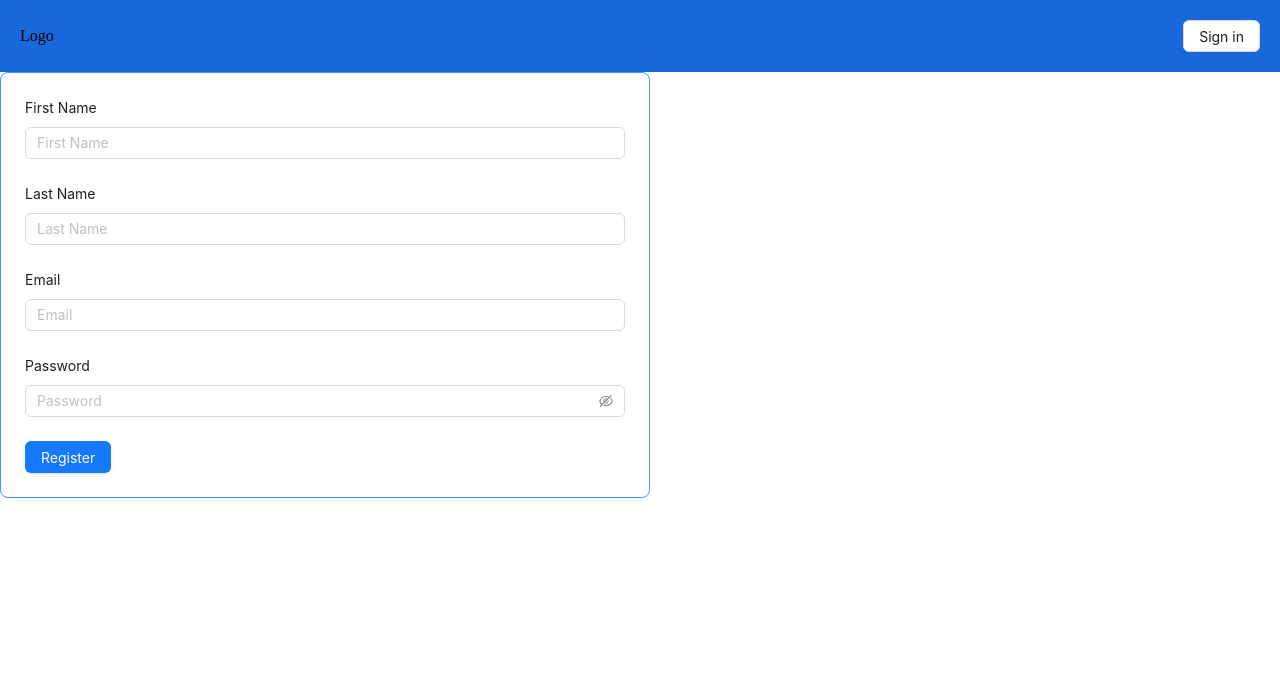
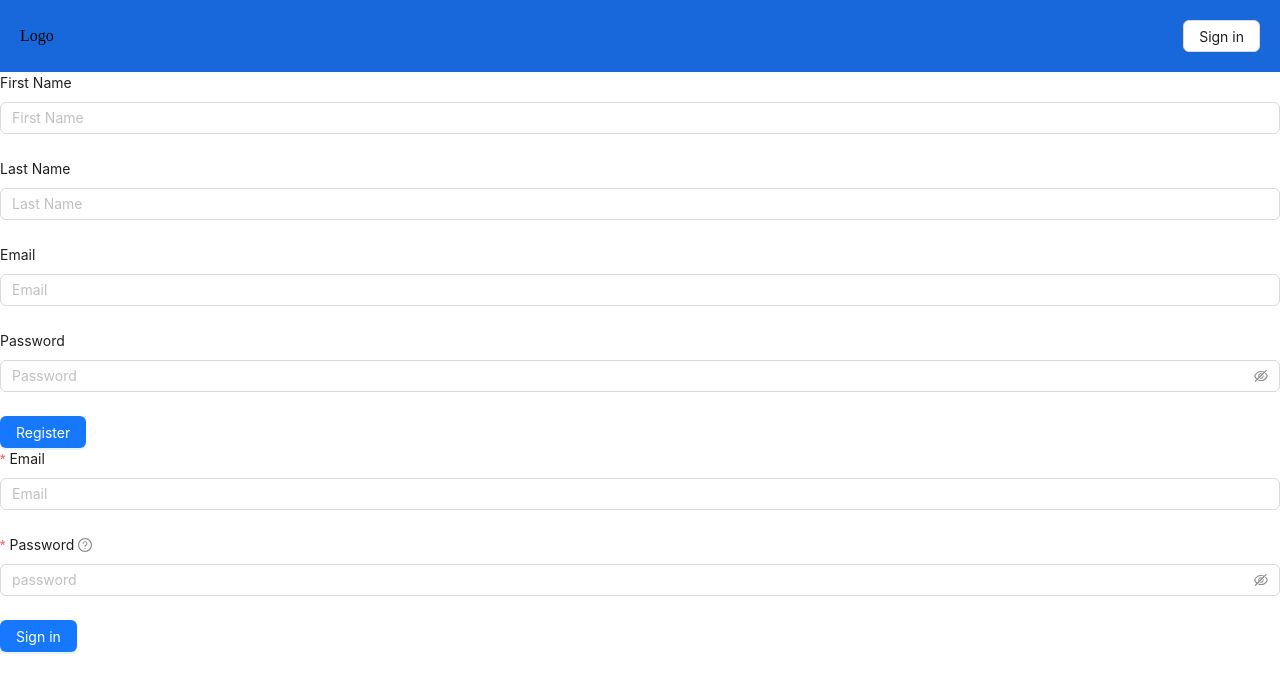
Before and after one commit to Roba2424/aca-react-jira, a React (Create React App) app: page / in a window 1280 px wide. Shown: the top 692 px of the page. Built offline with nearby package versions, Linux system fonts and the light colour scheme.

Commit message:
wip: implement login,regitster components. Added new folder core for constants

```diff
--- a/src/App.jsx
+++ b/src/App.jsx
@@ -1,4 +1,5 @@
 import Header from "./components/global/Header";
+import Login from "./pages/login";
 import Register from "./pages/register";
 import "./styles/global.css";
 
@@ -7,6 +8,7 @@
     <div id="divContainer">
       <Header />
       <Register />
+      <Login/>
     </div>
   );
 };
--- /dev/null
+++ b/src/core/utils/constants.js
@@ -0,0 +1 @@
+export const regexpValidation = /^(?=.*[A-Z])(?=(.*\d){3,})[A-Za-z\d]{6,8}$/;
--- a/src/pages/login/index.jsx
+++ b/src/pages/login/index.jsx
@@ -1,9 +1,59 @@
-const { Component } = require("react");
+import { Form, Input, Button } from "antd";
+import { signInWithEmailAndPassword } from "firebase/auth";
+import { auth } from "../../services/firebase";
+import { useState } from "react";
 
-class Login extends Component {
-  render() {
-    return <div></div>;
-  }
-}
+const Login = () => {
+  const [form] = Form.useForm();
+  const [loading, setLoading] = useState(false);
+
+  const handleLogin = async (values) => {
+    setLoading(true);
+    try {
+      const { email, password } = values;
+      const response = await signInWithEmailAndPassword(auth, email, password);
+      console.log(response, ">>>>>>");
+    } catch (error) {
+      console.log(error);
+    } finally {
+      console.log(setLoading(false));
+    }
+  };
+
+  return (
+    <div>
+      <Form layout="vertical" form={form} onFinish={handleLogin}>
+        <Form.Item
+          label="Email"
+          name="email"
+          rules={[
+            {
+              required: true,
+              message: "Please enter your email",
+            },
+          ]}
+        >
+          <Input type="email" placeholder="Email" />
+        </Form.Item>
+        <Form.Item
+          label="Password"
+          name="password"
+          tooltip=""
+          rules={[
+            {
+              required: true,
+              message: "Please enter your password",
+            },
+          ]}
+        >
+          <Input.Password placeholder="password" />
+        </Form.Item>
+        <Button type="primary" htmlType="submit" loading={loading}>
+          Sign in
+        </Button>
+      </Form>
+    </div>
+  );
+};
 
 export default Login;
--- a/src/pages/register/index.jsx
+++ b/src/pages/register/index.jsx
@@ -1,57 +1,46 @@
 import { createUserWithEmailAndPassword } from "firebase/auth";
 import { auth } from "../../services/firebase";
-import { Component } from "react";
-import { Button, Form, Input, notification } from "antd";
+import { useState } from "react";
+import { Button, Form, Input } from "antd";
 import "./style.css";
+import { regexpValidation } from "../../core/utils/constants";
 
-class Register extends Component {
-  constructor() {
-    super();
-    this.state = {
+const Register = () => {
+  const [loading, setLoading] = useState(false);
+  const [form] = Form.useForm();
+  const [user, setUser] = useState({
     firstName: "",
     lastName: "",
     email: "",
     password: "",
-      loading: false,
-    };
-  }
+  });
 
-  handleChangeInput = (e) => {
-    const { name, value } = e.target;
-    this.setState({
-      [name]: value,
-    });
-  };
-
-  handleRegister = async (e) => {
-    e.preventDefault();
-    const { email, password } = this.state;
-    this.setState({ loading: true });
+  const handleRegister = async (values) => {
+    setLoading(true);
+    const { email, password } = values;
     try {
       await createUserWithEmailAndPassword(auth, email, password);
-    } catch (error) {
-
-      notification.error({
-
-      })
-      console.log("error:" + error);
+    } catch (e) {
+      console.log(e);
     } finally {
-      this.setState({ loading: false });
+      setLoading(false);
     }
   };
 
-  render() {
-    const { loading } = this.state;
+  const handleChangeInput = (e) => {
+    const { name, value } = e.target;
+    setUser({ ...user, [name]: value });
+  };
 
   return (
-      <div className="auth-container">
-        <Form layout="vertical" onFinish={this.handleRegister}>
+    <div className="auth_container">
+      <Form layout="vertical" onFinish={handleRegister} form={form}>
         <Form.Item label="First Name">
           <Input
             type="text"
             name="firstName"
             placeholder="First Name"
-              onChange={this.handleChangeInput}
+            onChange={handleChangeInput}
           />
         </Form.Item>
         <Form.Item label="Last Name">
@@ -59,32 +48,50 @@
             type="text"
             name="lastName"
             placeholder="Last Name"
-              onChange={this.handleChangeInput}
+            onChange={handleChangeInput}
           />
         </Form.Item>
-          <Form.Item label="Email">
+        <Form.Item
+          label="Email"
+          rules={[
+            {
+              required: true,
+              message: "Please enter your email",
+            },
+          ]}
+        >
           <Input
             type="email"
             name="email"
             placeholder="Email"
-              onChange={this.handleChangeInput}
+            onChange={handleChangeInput}
           />
         </Form.Item>
-          <Form.Item label="Password">
+        <Form.Item
+          label="Password"
+          rules={[
+            {
+              required: true,
+              message: "Please enter your password",
+            },
+            {
+              pattern: regexpValidation,
+              message: "Wrong password",
+            },
+          ]}
+        >
           <Input.Password
-              type="password"
             name="password"
             placeholder="Password"
-              onChange={this.handleChangeInput}
+            onChange={handleChangeInput}
           />
         </Form.Item>
-          <Button onClick={this.handleRegister} loading={loading} type="primary">
+        <Button type="primary" htmlType="submit" loading={loading}>
           Register
         </Button>
       </Form>
     </div>
   );
-  }
-}
+};
 
 export default Register;
```
Lines whose indentation alone changed are shown as unchanged.
